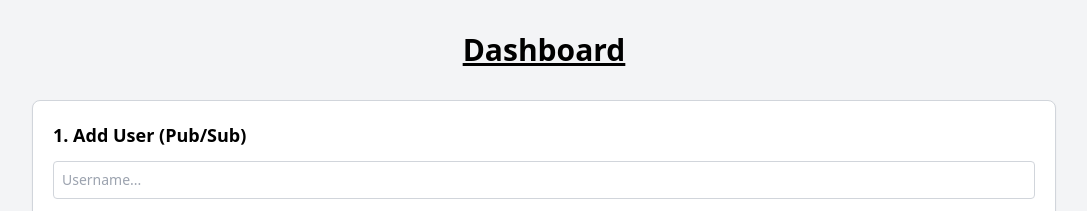
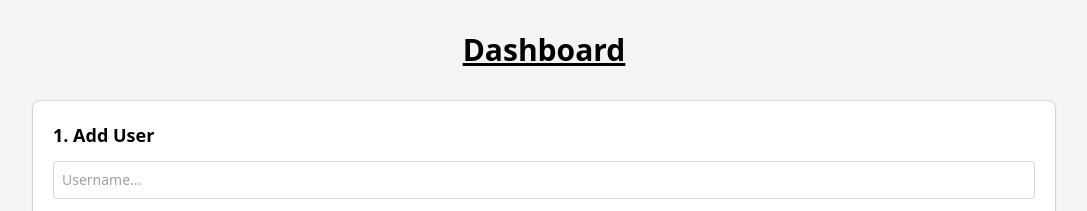
Before and after one commit to Helios-DevOps-RnD/task-frontend-dummyDashboard, a Next.js app: page / in a window 1280 px wide. Shown: the top 211 px of the page, without its empty margins (96-1183 px from the left). Built offline with nearby package versions, Linux system fonts and the light colour scheme.

Commit message:
Menyesuaikan URL API Create User

```diff
--- a/src/app/page.js
+++ b/src/app/page.js
@@ -61,15 +61,16 @@ export default function Home() {
   const handleCreateUser = async (e) => {
     e.preventDefault();
     try {
-      await axios.post(`${Create_URL}/pubsub/user`,
+      await axios.post(`${Create_URL}/users`,
         { username: createUsername, full_name: createFullName, email_address: createEmailAddress, password: createPassword });
-      alert('Request dikirim ke Pub/Sub! User dibuat di background.');
+      alert('User berhasil di buat!');
+
       setCreateUsername('');
       setCreateFullName('');
       setCreateEmailAddress('');
       setCreatePassword('');
 
-      if (showUsers) setTimeout(() => fetchAllUsers(), 1000);
+      if (showUsers) fetchAllUsers();
     } catch (error) {
       alert(error.response?.data?.message || 'Gagal membuat user');
     }
@@ -194,7 +195,7 @@ export default function Home() {
 
         {/* 1. Create User */}
         <div className="bg-white p-5 rounded-lg shadow-sm border border-gray-300">
-          <h2 className="text-lg font-bold mb-3 text-black">1. Add User (Pub/Sub)</h2>
+          <h2 className="text-lg font-bold mb-3 text-black">1. Add User</h2>
           <form onSubmit={handleCreateUser} className="space-y-3">
             <input type="text" value={createUsername} onChange={(e) => setCreateUsername(e.target.value)} required className="w-full border border-gray-300 p-2 rounded text-sm outline-none focus:border-blue-500" placeholder="Username..." />
             <input type="text" value={createFullName} onChange={(e) => setCreateFullName(e.target.value)} required className="w-full border border-gray-300 p-2 rounded text-sm outline-none focus:border-blue-500" placeholder="Full Name..." />
```
